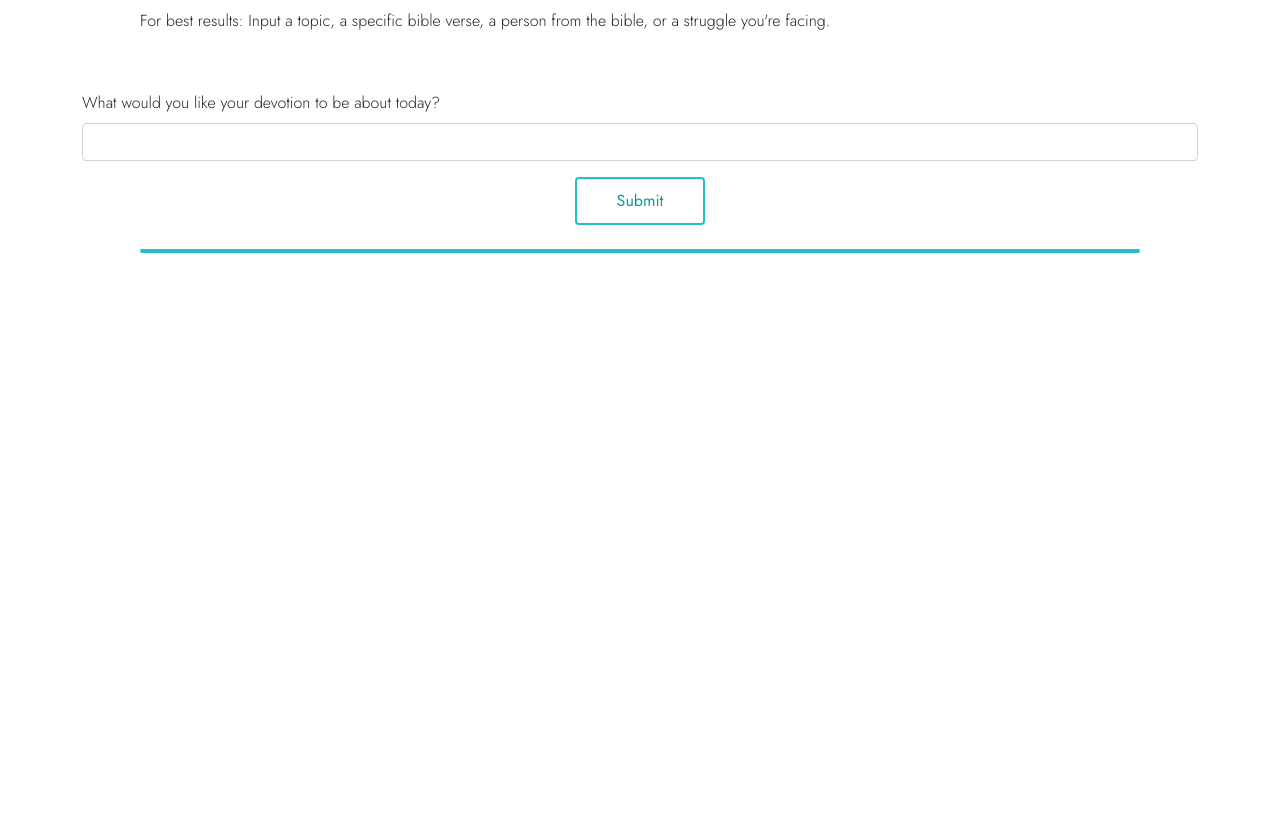
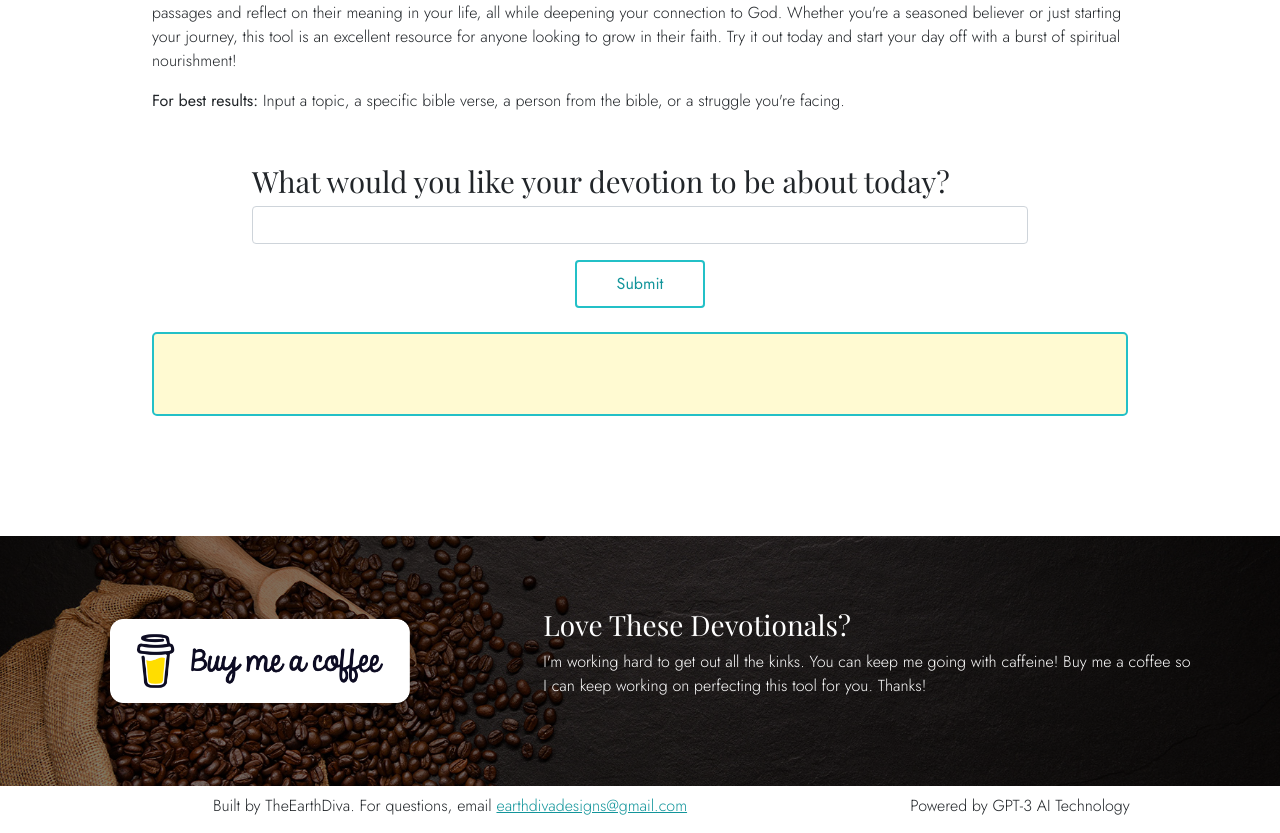
Before and after one commit to TheEarthDiva/BetterByDai, a website built with Vite: page client/index.html in a window 1280 px wide. Shown: the part 534-1367 px from the top of the page. Before the commit the page ends 1051 px from the top, so only its background shows below. Built offline with nearby package versions, Linux system fonts and the light colour scheme.

Commit message:
Front Page changes

```diff
--- a/client/index.html
+++ b/client/index.html
@@ -22,26 +22,21 @@
 
     <div class="hero-image"></div>
 
-    <div class="intro-para">
+    <div class="container intro-para">
+      <h1>Become Better Every 'Dai'</h1>
       <p>Looking for a way to start your day off right and stay connected to your faith? Our custom daily devotion tool is just what you need! With this tool, you'll receive personalized devotions tailored to your unique needs and interests any time you want them. You'll be able to read through inspiring passages and reflect on their meaning in your life, all while deepening your connection to God. Whether you're a seasoned believer or just starting your journey, this tool is an excellent resource for anyone looking to grow in their faith. Try it out today and start your day off with a burst of spiritual nourishment!</p>
-      <p>For best results: Input a topic, a specific bible verse, a person from the bible, or a struggle you're facing.</p>
+      <p><b>For best results:</b> Input a topic, a specific bible verse, a person from the bible, or a struggle you're facing.</p>
     </div>
 
     <div class="container mycontainer">
 <!-- app div is the entire space the form and chat return will be -->
       <div id="app">
         <form>
- <!--         <div class="mb-3">
-            <div class="mb-3 input-group">
-              <label for="devTopic" class="input-group-text" id="devTopicDesc">What would you like your devotion to be about today?</label>
-              <input type="text" class="form-control devTopic" id="devTopic" aria-describedby="devTopicDesc">
-            </div>
-          </div>   -->
 
           <div class="mb-3">
-            <label for="devTopic" class="formbuilder-text-label">What would you like your devotion to be about today?</label>
+            <label for="devTopic" class="formbuilder-text-label"><h2>What would you like your devotion to be about today?</h2></label>
             <input type="text" class="form-control devTopic" name="devTopic" access="false" id="text-16725430185">
-        </div>
+          </div>
 
           <div class="formbuilder-button form-group text-center">
               <button type="submit" class="btn btn-outline-success">Submit</button>
@@ -50,21 +45,27 @@
         <div><br></div>
         <div id="chat_container"></div>
       </div>
-
-      <div class="bottomspace">
-        <br>
-        <br>
-        <br>
-        <br>
-        <br>
-        <br>
-        <br>
-        <br>
-        <br>
-        <br>
-        <br>
     </div>
+    <div class="coffee-section row">
+      <div class="col-5 coffeebtndiv">
+        <a href="https://www.buymeacoffee.com/theearthdiva"><img class="coffeebtn" src="assets/white-button.png" alt="Buy Me a Coffee button" /></a>
+      </div>
+      <div class="col-7 coffeetxtbox">
+        <h3>Love These Devotionals?</h3>
+        <p>I'm working hard to get out all the kinks. You can keep me going with caffeine! Buy me a coffee so I can keep working on perfecting this tool for you. Thanks!</p>
+      </div>
     </div>
+    <script data-name="BMC-Widget" data-cfasync="false" src="https://cdnjs.buymeacoffee.com/1.0.0/widget.prod.min.js" data-id="theearthdiva" data-description="Support me on Buy me a coffee!" data-message="Are you loving these devotionals? I'm working hard to get out all the kinks. You can keep me going with caffeine! Buy me a coffee so I can keep working on perfecting this tool for you. Thanks!" data-color="#40DCA5" data-position="Right" data-x_margin="18" data-y_margin="18"></script>
+    <nav class="container">
+      <div class="row">
+        <div class="col-8">
+          <p class = "smalltext">Built by TheEarthDiva. For questions, email <a href="mailto:earthdivadesigns@gmail.com">earthdivadesigns@gmail.com</a></p>
+        </div>
+        <div class="col-4">
+          <p class ="smalltext">Powered by GPT-3 AI Technology</p>
+        </div>
+      </div>
+    </nav>
     <script type="module" src="script.js"></script>
   </body>
 </html>
--- a/client/script.js
+++ b/client/script.js
@@ -23,9 +23,12 @@ function loader(element) {
 function typeText(element, text) {
     let index = 0
 
+    text = text.replace(/\\n/g, "<br>");
+
     let interval = setInterval(() => {
         if (index < text.length) {
-            element.innerHTML += text.charAt(index)
+            element.innerHTML = text;  //This is the line I added to make the page breaks work!!
+//            element.innerHTML += text.charAt(index)  //For now I can't do both paragraph breaks and one at a time typing.
             index++
         } else {
             clearInterval(interval)
@@ -81,6 +84,7 @@ const handleSubmit = async (e) => {
     // messageDiv.innerHTML = "..."
     loader(messageDiv)
 
+    // https://betterbydai.onrender.com   http://localhost:3000
     const response = await fetch('https://betterbydai.onrender.com', {
         method: 'POST',
         headers: {
--- a/client/style.css
+++ b/client/style.css
@@ -3,6 +3,14 @@
 body {
 	font-family: 'Jost', sans-serif;
   font-weight: 300;
+}
+
+h1, h2, h3 {
+  font-family: 'Playfair Display', serif;
+}
+
+h2 {
+  font-size: 22pt;
 }
 
 .hero-image {
@@ -16,6 +24,7 @@ body {
 
 .mycontainer {
     margin-top: 50px;
+    max-width: 1000px;
 }
 
 .intro-para {
@@ -36,10 +45,16 @@ label {
     max-width: 1000px;
     margin-left: auto;
     margin-right: auto;
+    margin-bottom: 120px;
+    padding: 40px;
 }
 
 .formbuilder-checkbox-inline {
     display: flex;
+}
+
+form {
+  padding: 0 100px;
 }
 
 .btn {
@@ -54,3 +69,49 @@ label {
   color: white;
   border: 2px solid #23c0c7;
  }
+
+ .bdr {
+  border: 3px solid black;
+  margin-bottom: 20px;
+  padding: 20px;
+ }
+
+ .smalltext {
+  text-align: center;
+  margin-top: 8px;
+  margin-bottom: 15px;
+ }
+
+ a {
+  color: #12959b;
+ }
+
+ a:hover {
+  color: #23c0c7;
+ }
+
+ .coffee-section {
+  background-image: linear-gradient(rgba(0, 0, 0, 0.5), rgba(0, 0, 0, 0.5)), url(assets/coffeebkg.jpg);
+  height: 250px;
+  background-position: center;
+  background-repeat: no-repeat;
+  background-size: cover;
+  position: relative;
+ }
+
+ .coffeebtndiv {
+  margin: auto;
+  text-align: center;
+ }
+
+ .coffeebtn {
+  width: 75%;
+  max-width: 300px;
+ }
+
+ .coffeetxtbox {
+  color: white;
+  margin-top: auto;
+  margin-bottom: auto;
+  padding-right: 100px;
+ }
```
Also changed, not shown: client/assets/coffeebkg.jpg (added), client/assets/greeen-button.png (added), client/assets/white-button.png (added), 2 other files.
